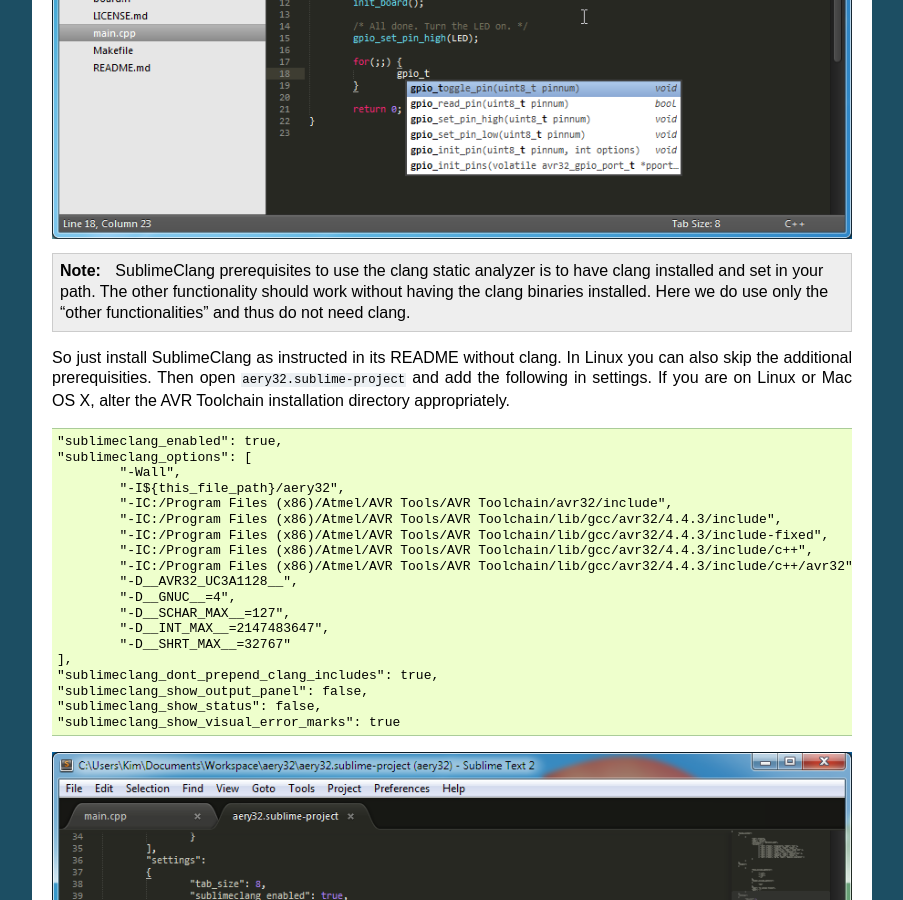
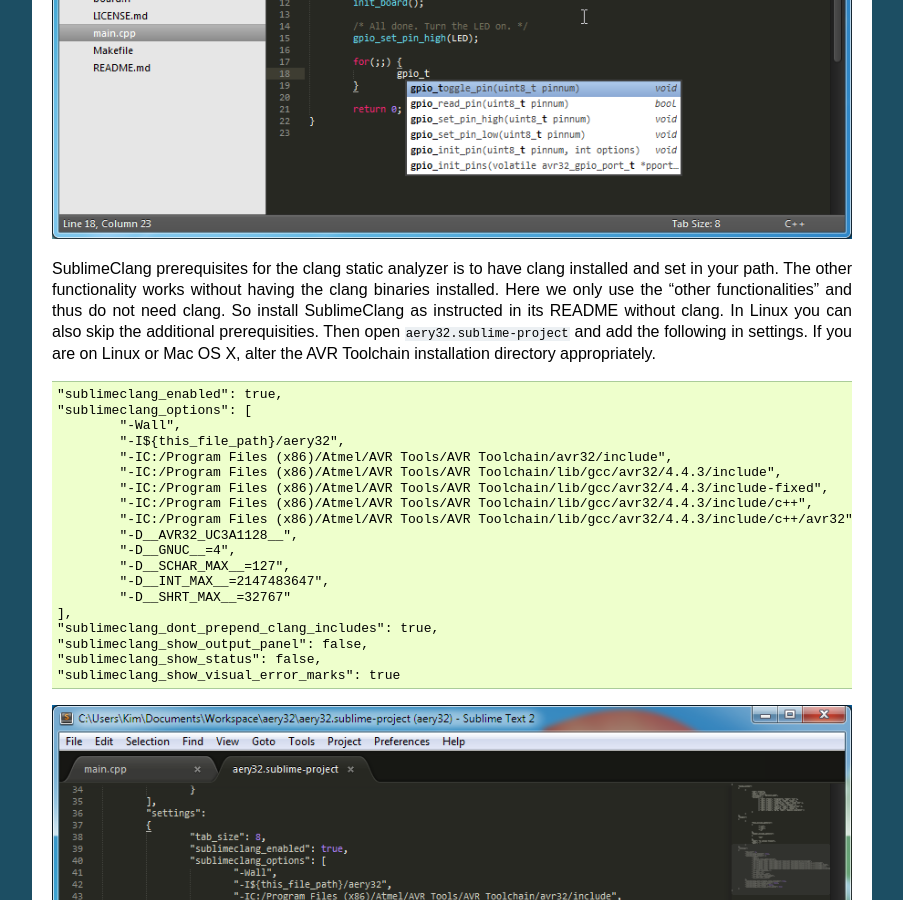
Before and after one commit to aery32/aery32-refguide, a Sphinx documentation site: the page built from source/use_with_st2.rst, in a window 1280 px wide and 900 px high, scrolled down 1835 px. Shown: the whole window, without its empty margins (198-1101 px from the left). Built offline with Sphinx 7.4.7, drawn with Linux system fonts in a browser that asks for light colours; some of the changed text lies outside the part shown.

Commit message:
Update SublimeClang instructions

```diff
--- a/source/use_with_st2.rst
+++ b/source/use_with_st2.rst
@@ -3,7 +3,7 @@ Sublime Text 2
 
 .. note::
 
-	These instructions are written for Windows, but should work similarly in Linux and Mac OS X
+	These instructions are written for Windows but should work similarly in Linux and Mac OS X
 
 Aery32 Framework comes with the default `Sublime Text 2 <http://www.sublimetext.com/2>`_ project file which you can use straight away. The quickest way to start the project is to browse to the project directory and open ``aery32.sublime-project`` file using the right click and selecting *Open with Sublime Text 2*.
 
@@ -36,11 +36,7 @@ Autocompletion with SublimeClang
     :target: _images/st2_autocompletion.png
     :alt: Example of ST2 autocompletion with SublimeClang
 
-.. note::
-
-	SublimeClang prerequisites to use the clang static analyzer is to have clang installed and set in your path. The other functionality should work without having the clang binaries installed. Here we do use only the "other functionalities" and thus do not need clang.
-
-So just install SublimeClang as instructed in its README without clang. In Linux you can also skip the additional prerequisities. Then open ``aery32.sublime-project`` and add the following in settings. If you are on Linux or Mac OS X, alter the AVR Toolchain installation directory appropriately.
+SublimeClang prerequisites for the clang static analyzer is to have clang installed and set in your path. The other functionality works without having the clang binaries installed. Here we only use the "other functionalities" and thus do not need clang. So install SublimeClang as instructed in its README without clang. In Linux you can also skip the additional prerequisities. Then open ``aery32.sublime-project`` and add the following in settings. If you are on Linux or Mac OS X, alter the AVR Toolchain installation directory appropriately.
 
 .. code-block:: none
 
```
